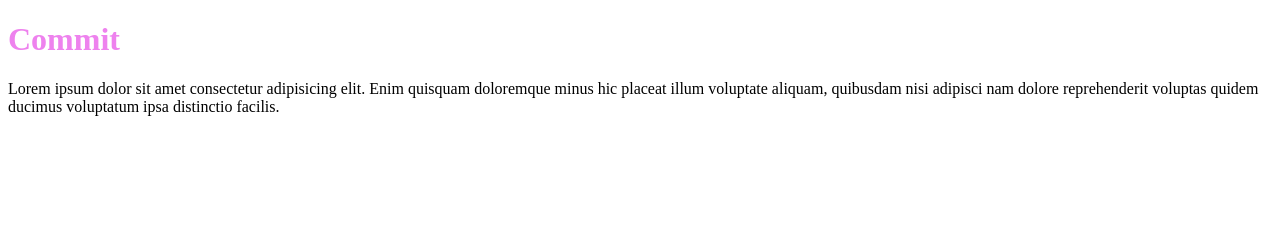
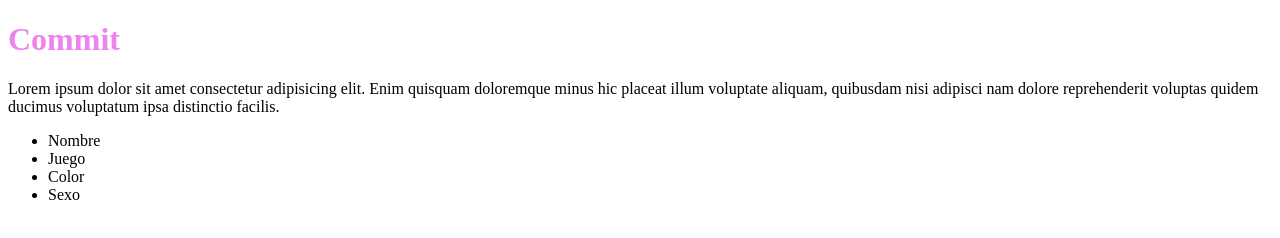
Before and after one commit to RomericoJr/repositorio_Rome_test, a plain HTML site: page index.html in a window 1280 px wide. Drawn offline with Linux system fonts and the light colour scheme.

Commit message:
General Changes

```diff
--- a/index.html
+++ b/index.html
@@ -15,5 +15,12 @@
     <p class="parr">
         Lorem ipsum dolor sit amet consectetur adipisicing elit. Enim quisquam doloremque minus hic placeat illum voluptate aliquam, quibusdam nisi adipisci nam dolore reprehenderit voluptas quidem ducimus voluptatum ipsa distinctio facilis.
     </p>
+
+    <ul>
+        <li>Nombre</li>
+        <li>Juego</li>
+        <li>Color</li>
+        <li>Sexo</li>
+    </ul>
 </body>
 </html>
--- a/style.css
+++ b/style.css
@@ -5,3 +5,7 @@
 .p{
     text-justify: distribute;
 }
+
+.cl1{
+    position: relative;
+}
```
